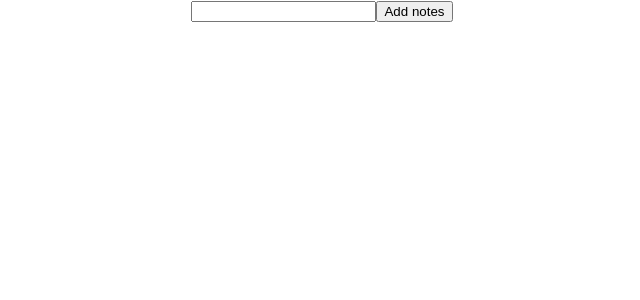
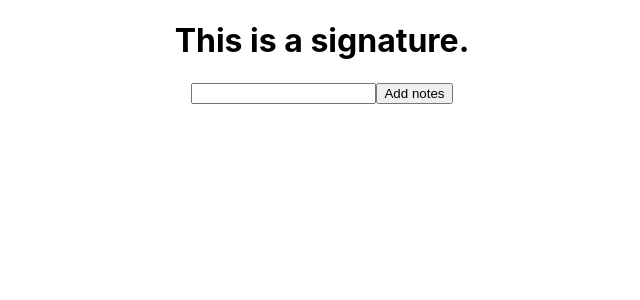
Before and after one commit to samsaw777/NoteItFrontend, a React (Create React App) app: page / in a window 1280 px wide. Shown: the top 300 px of the page, without its empty margins (318-958 px from the left). Built offline with nearby package versions, Linux system fonts and the light colour scheme.

Commit message:
First Commit

```diff
--- a/src/components/Notes.js
+++ b/src/components/Notes.js
@@ -24,6 +24,7 @@ function Notes() {
   return (
     <div>
       <form onSubmit={subvalue}>
+        <h1>This is a signature.</h1>
         <input value={val} onChange={(e) => setval(e.target.value)} />
         <button type='submit'>Add notes</button>
       </form>
```
